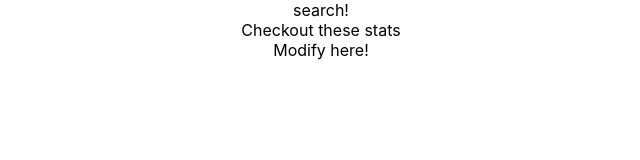
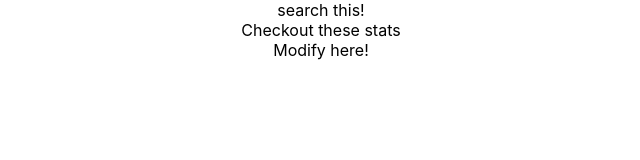
Before and after one commit to mdewey/monster-customizer, a React (Create React App) app: page / in a window 1280 px wide. Shown: the top 160 px of the page, without its empty margins (319-959 px from the left). Built offline with nearby package versions, Linux system fonts and the light colour scheme.

Commit message:
(attempt) new CD

```diff
--- a/src/pages/Main.tsx
+++ b/src/pages/Main.tsx
@@ -3,7 +3,7 @@ import React from 'react';
 const Main = () => {
   return (
     <div className="App">
-      <section className="search">search!</section>
+      <section className="search">search this!</section>
       <section className="creature-display">Checkout these stats</section>
       <section className="creature-tools">Modify here!</section>
     </div>
```
